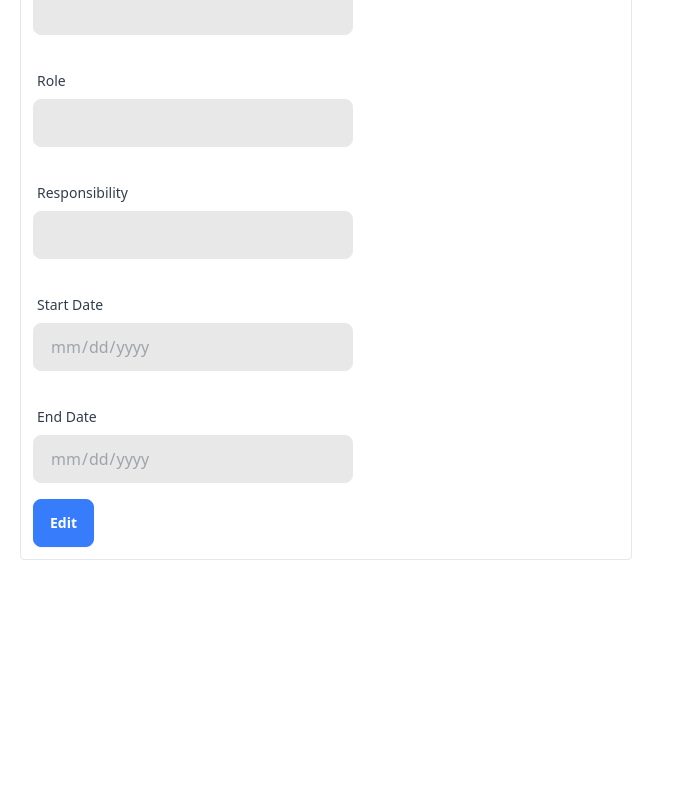
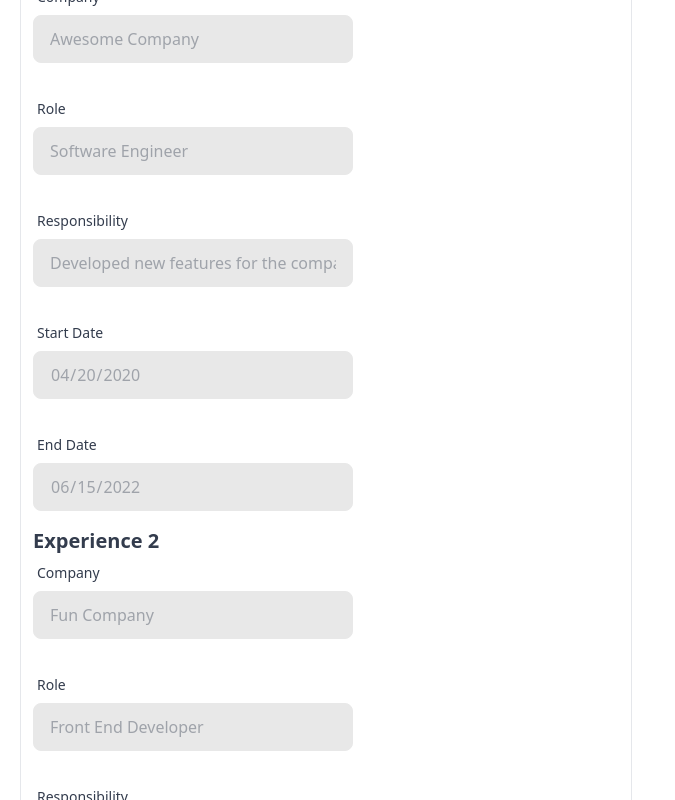
Before and after one commit to Alvarado08/cv-builder, a React (Vite) app: page / in a window 1280 px wide. Shown: the part 1420-2220 px from the top of the page, without its empty margins (0-675 px from the left). Before the commit the page ends 2016 px from the top, so only its background shows below. Built offline with nearby package versions, Linux system fonts and the light colour scheme.

Commit message:
Experiences array
Started working on mapping through the experiences array of objects and rendering an Input component for each property.

```diff
--- a/src/App.jsx
+++ b/src/App.jsx
@@ -56,6 +56,10 @@ function App() {
         ...localPersonalInfo.education,
         [e.target.name]: e.target.value,
       },
+      experience: {
+        ...localPersonalInfo.experience,
+        [e.target.name]: e.target.value,
+      },
     });
   };
 
@@ -64,6 +68,7 @@ function App() {
       <section className="space-y-3">
         <h1 className="text-xl font-bold mb-3">Sections</h1>
         <Section title="Theme" type="color">
+          <section className="flex items-center gap-3 flex-wrap">
             {colors.map((color) => (
               <ColorPicker
                 key={color.value}
@@ -74,6 +79,7 @@ function App() {
                 onColorChange={handleColorChange}
               />
             ))}
+          </section>
         </Section>
         <Section
           title="Personal Information"
@@ -82,6 +88,7 @@ function App() {
           onCancel={handleCancelToggle}
           sectionIndex={1}
         >
+          <div className="flex items-center gap-3 flex-wrap">
             <Input
               label="Name"
               name="name"
@@ -113,6 +120,7 @@ function App() {
               type="text"
               isDisabled={active === 0 || active !== 1}
             />
+          </div>
         </Section>
         <Section
           title="Education"
@@ -121,6 +129,7 @@ function App() {
           onCancel={handleCancelToggle}
           sectionIndex={2}
         >
+          <div className="flex items-center gap-3 flex-wrap">
             <Input
               label="School"
               name="school"
@@ -180,13 +189,15 @@ function App() {
                       ...localPersonalInfo,
                       education: {
                         ...localPersonalInfo.education,
-                      presentStatus: !localPersonalInfo.education.presentStatus,
+                        presentStatus:
+                          !localPersonalInfo.education.presentStatus,
                       },
                     });
                   }}
                 />
               )
             )}
+          </div>
         </Section>
         <Section
           title="Experience"
@@ -196,29 +207,35 @@ function App() {
           onCancel={handleCancelToggle}
           sectionIndex={3}
         >
+          {localPersonalInfo.experience.map((exp, index) => (
+            <div>
+              <h2 className="text-xl font-semibold">{`Experience ${
+                index + 1
+              }`}</h2>
+
+              <div className="flex items-center gap-3 flex-wrap">
+                {Object.keys(exp).map((key) => (
                   <Input
-            label="Company"
-            name="company"
+                    key={index}
+                    label={
+                      key.includes("Date")
+                        ? key.includes("start")
+                          ? "Start Date"
+                          : "End Date"
+                        : key[0].toUpperCase() + key.slice(1)
+                    }
+                    type={
+                      key === "startDate" || key === "endDate" ? "date" : "text"
+                    }
+                    name={key}
+                    value={exp[key]}
+                    onChange={handlePersonalInfoChange2}
                     isDisabled={active === 0 || active !== 3}
                   />
-          <Input label="Role" isDisabled={active === 0 || active !== 3} />
-          <Input
-            label="Responsibility"
-            name="responsibility"
-            isDisabled={active === 0 || active !== 3}
-          />
-          <Input
-            label="Start Date"
-            name="startDate"
-            type="date"
-            isDisabled={active === 0 || active !== 3}
-          />
-          <Input
-            label="End Date"
-            name="endDate"
-            type="date"
-            isDisabled={active === 0 || active !== 3}
-          />
+                ))}
+              </div>
+            </div>
+          ))}
         </Section>
       </section>
       <section>
--- a/src/components/Section.jsx
+++ b/src/components/Section.jsx
@@ -13,7 +13,7 @@ export default function Section({
   return (
     <section className="border p-3 rounded">
       <h2 className="text-2xl font-bold mb-3">{title}</h2>
-      <div className="flex items-center gap-3 flex-wrap">{children}</div>
+      <section>{children}</section>
       <div className="flex items-center gap-3 flex-wrap">
         {type === "multiple" && isActive && (
           <Button name="Add" color="btn-warning" />
--- a/src/utils/person.js
+++ b/src/utils/person.js
@@ -14,9 +14,16 @@ const person = {
   },
   experience: [
     {
-      company: "Example Company",
+      company: "Awesome Company",
       role: "Software Engineer",
       responsibility: "Developed new features for the company's website.",
+      startDate: "2020-04-20",
+      endDate: "2022-06-15",
+    },
+    {
+      company: "Fun Company",
+      role: "Front End Developer",
+      responsibility: "Maintained the company's website.",
       startDate: "2020-04-20",
       endDate: "2022-06-15",
     },
```
Lines whose indentation alone changed are shown as unchanged.
